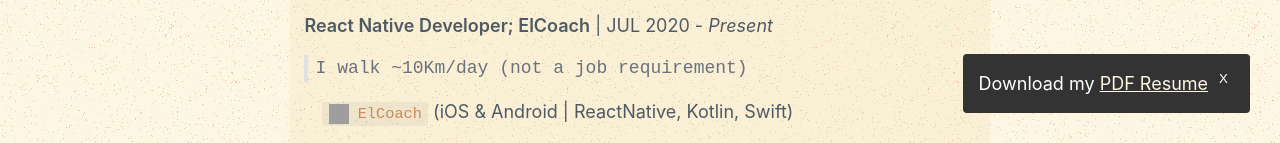
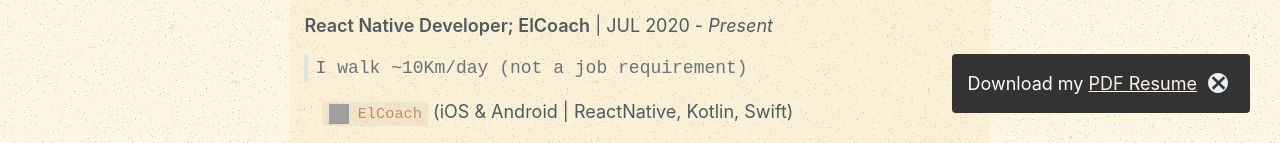
Before and after one commit to mhashim6/mhashim6.github.io, a plain HTML site: page index.html in a window 1280 px wide. Shown: the part 657-800 px from the top of the page. Drawn offline with Linux system fonts and the light colour scheme; grey boxes are pictures that could not be loaded; a web font is replaced by a local one.

Commit message:
close icon

```diff
--- a/index.html
+++ b/index.html
@@ -576,7 +576,50 @@
         href="https://github.com/mhashim6/mhashim6.github.io/raw/master/resume.pdf"
         >PDF Resume</a
       >
-      <button class="dismiss-snackbar" onclick="hideResumeSnackbar()">X</button>
+      <button class="dismiss-snackbar" onclick="hideResumeSnackbar()">
+        <svg
+          xmlns="http://www.w3.org/2000/svg"
+          x="0px"
+          y="0px"
+          width="20"
+          height="20"
+          viewBox="0 0 172 172"
+          style="fill: #000000"
+        >
+          <g
+            fill="none"
+            fill-rule="nonzero"
+            stroke="none"
+            stroke-width="1"
+            stroke-linecap="butt"
+            stroke-linejoin="miter"
+            stroke-miterlimit="10"
+            stroke-dasharray=""
+            stroke-dashoffset="0"
+            font-family="none"
+            font-weight="none"
+            font-size="none"
+            text-anchor="none"
+            style="mix-blend-mode: normal"
+          >
+            <path d="M0,172v-172h172v172z" fill="none"></path>
+            <path
+              d="M86,172c-47.49649,0 -86,-38.50351 -86,-86v0c0,-47.49649 38.50351,-86 86,-86v0c47.49649,0 86,38.50351 86,86v0c0,47.49649 -38.50351,86 -86,86z"
+              fill="#ecf0f1"
+            ></path>
+            <g>
+              <path
+                d="M90.3,100.276l-41.77192,41.77192l-14.276,-14.276l41.77192,-41.77192l-41.77192,-41.77192l14.276,-14.276l41.77192,41.77192l41.77192,-41.77192l14.276,14.276l-41.77192,41.77192l41.77192,41.77192l-14.276,14.276z"
+                fill="#333333"
+              ></path>
+              <path
+                d="M132.07192,32.38416l11.84392,11.84392l-39.33984,39.33984l-2.43208,2.43208l2.43208,2.43208l39.33984,39.33984l-11.84392,11.84392l-39.33984,-39.33984l-2.43208,-2.43208l-2.43208,2.43208l-39.33984,39.33984l-11.84392,-11.84392l39.33984,-39.33984l2.43208,-2.43208l-2.43208,-2.43208l-39.33984,-39.33984l11.84392,-11.84392l39.33984,39.33984l2.43208,2.43208l2.43208,-2.43208l39.33984,-39.33984M132.07192,27.52l-41.77192,41.77192l-41.77192,-41.77192l-16.70808,16.70808l41.77192,41.77192l-41.77192,41.77192l16.70808,16.70808l41.77192,-41.77192l41.77192,41.77192l16.70808,-16.70808l-41.77192,-41.77192l41.77192,-41.77192l-16.70808,-16.70808z"
+                fill="#34495e"
+              ></path>
+            </g>
+          </g>
+        </svg>
+      </button>
     </div>
   </body>
 
--- a/style.css
+++ b/style.css
@@ -124,7 +124,7 @@
   background: none;
   border: none;
   color: white;
-  vertical-align: top;
+  vertical-align: bottom;
 }
 
 h1:hover .anchor,
```
